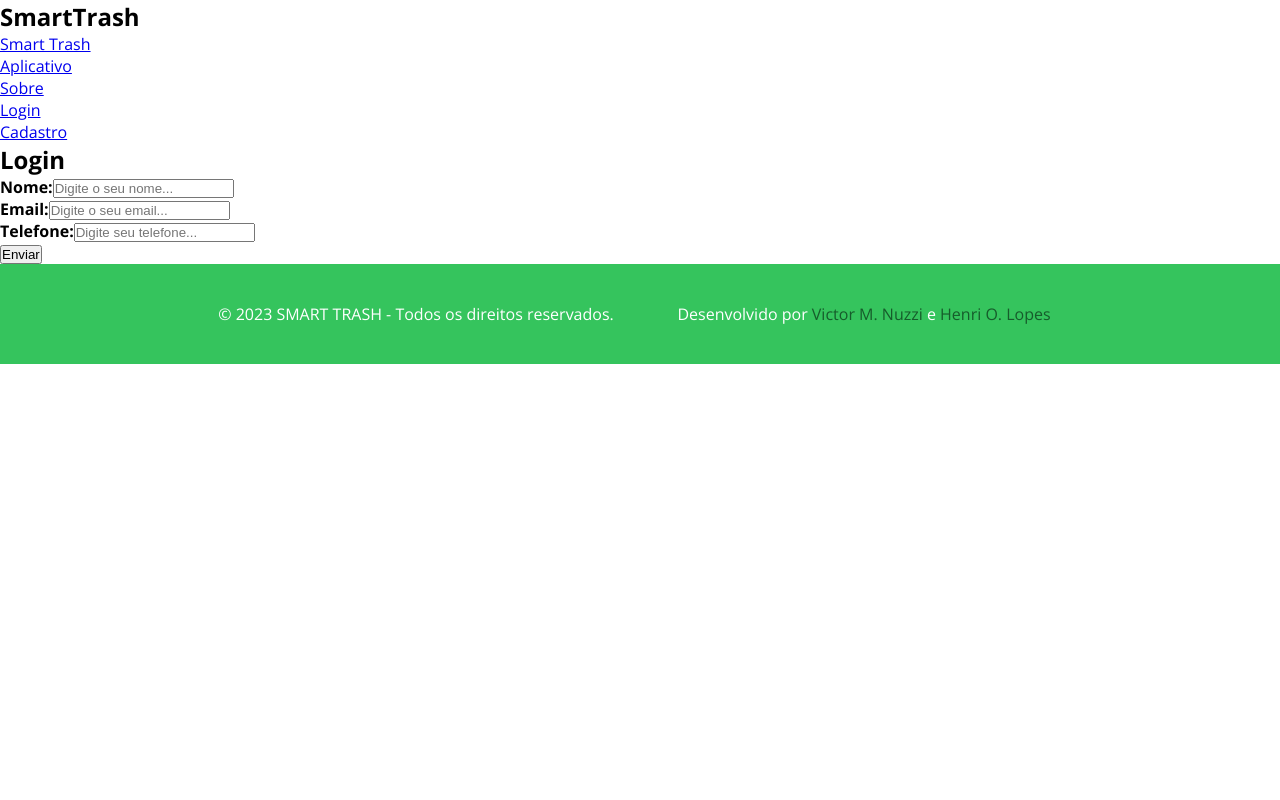
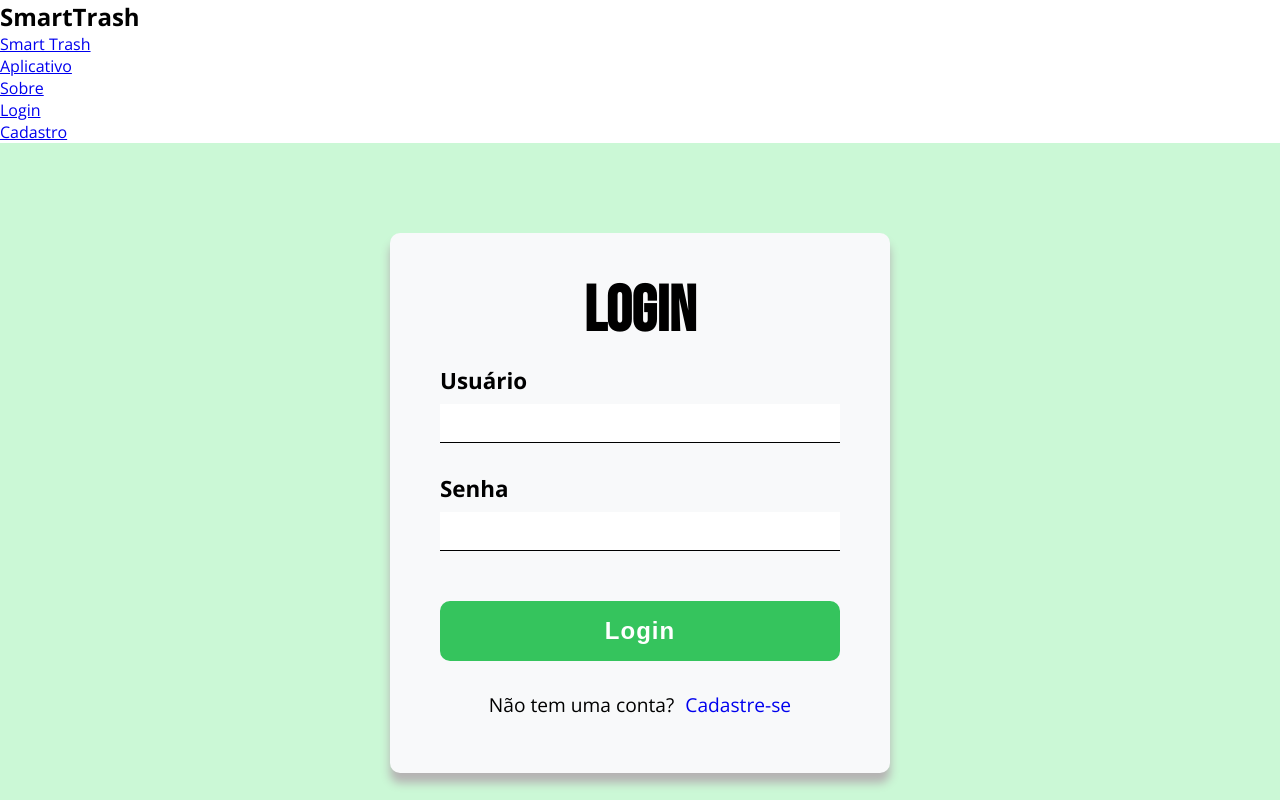
Before and after one commit to Challenge-FIAP2023/js-sprint4, a React (Vite) app: page /login in a window 1280 px wide. Shown: the top 800 px of the page. Built offline with nearby package versions, Linux system fonts and the light colour scheme.

Commit message:
Login feito

```diff
--- a/src/assets/styles/Button.style.jsx
+++ b/src/assets/styles/Button.style.jsx
@@ -21,9 +21,20 @@ export const ContentButton = styled.a`
 
 `
 
-export const LoginButton = styled(ContentButton)`
+export const LoginButton = styled.button`
     width: 100%;
     margin-top: 20px;
+    padding: 14px 24px;
+    border-radius: 10px;
+    transition: .5s;
+    text-decoration: none;
+    letter-spacing: 1px;
+    cursor: pointer;
+    border: 2px solid ${primaryColor};
+    background-color: ${primaryColor};
+    color: #fff;
+    font-size: 1.5rem;
+    font-weight: bold;
 
     &:hover {
         background-color: #1d6e34;
--- a/src/assets/styles/Footer.style.jsx
+++ b/src/assets/styles/Footer.style.jsx
@@ -1,5 +1,5 @@
-import styled from 'styled-components'
-import { primaryColor } from './variables'
+import styled from 'styled-components';
+import { primaryColor } from './variables';
 
 export const FooterContainer = styled.footer `
     height: 100px;
--- /dev/null
+++ b/src/assets/styles/Login.style.jsx
@@ -0,0 +1,81 @@
+import styled from 'styled-components';
+import { bgGray, titleFont } from './variables';
+
+
+// -------------------- Login - Formulário --------------------
+
+export const FormContainer = styled.div`
+    width: 500px;
+    height: 540px;
+    background-color: ${bgGray};
+    box-shadow: 0 10px 10px 0 #b5b3b3;
+    border-radius: 10px;
+`
+
+export const FormLogin = styled.form`
+    width: 100%;
+    height: 100%;
+    padding: 8% 10%;
+`
+
+export const Fieldset = styled.fieldset`
+    height: 100%;
+    width: 100%;
+    display: flex;
+    flex-direction: column;
+    justify-content: space-between;
+    border: 0;
+`
+
+export const FormHeader = styled.div`
+    width: 100%;
+    text-align: center;
+
+    h2 {
+        height: 100%;
+        margin: 0 auto;
+        font-family: ${titleFont};
+        font-size: 4rem;
+    }
+`
+
+export const InputGroup = styled.div`
+    width: 100%;
+    height: 100%;
+    display: flex;
+    flex-direction: column;
+    justify-content: center;
+    align-items: center;
+    gap: 30px;
+`
+
+export const InputBox = styled.div`
+    width: 100%;
+    display: flex;
+    flex-direction: column;
+    gap: 8px;
+
+    label {
+        font-size: 1.4rem;
+        font-weight: bold;
+    }
+
+    input {
+        padding: 8px;
+        border: 0px;
+        border-bottom: 1px solid black;
+        font-size: 1.2rem;
+    }
+`
+
+export const ButtonBox = styled.div`
+    width: 100%;
+`
+
+export const SingUpBox = styled.div`
+    font-size: 1.2rem;
+    a {
+        text-decoration: none;
+        margin-left: 6px;
+    }
+`
--- a/src/components/Nav.jsx
+++ b/src/components/Nav.jsx
@@ -1,5 +1,5 @@
-import { } from 'react'
-import { Link } from "react-router-dom"
+import { } from 'react';
+import { Link } from "react-router-dom";
 
 function Nav (){
 return (
--- a/src/routes/Login.jsx
+++ b/src/routes/Login.jsx
@@ -1,54 +1,66 @@
-import { } from 'react'
+import { } from 'react';
+import { Link } from "react-router-dom";
+
+import { GreenSection } from '../assets/styles/Base.style.jsx'
+import { LoginButton } from '../assets/styles/Button.style.jsx';
+import { FormContainer, FormLogin, Fieldset, FormHeader, InputGroup, InputBox, ButtonBox, SingUpBox } from '../assets/styles/Login.style.jsx';
 
 function Login(){
 
     const validarFormulario =()=> {
 
-        let nomeInput =  document.getElementById("nome").value
-        let telInput = document.getElementById("telefone").value
-        let emailInput = document.getElementById("email").value
+        let usernameInput =  document.getElementById("username").value
+        let passwordInput = document.getElementById("password").value
 
-        if(nomeInput == "" || telInput == "" || emailInput == ""){
+        if(usernameInput == "" || passwordInput == ""){
             alert("Por favor, preencha todos os campos.")
         }else{
             alert("Seus dados foram registrados com sucesso.")
         }
 
-        localStorage.setItem('usuario', nomeInput);
-        localStorage.setItem('tel', telInput);
-        localStorage.setItem('email', emailInput);
+        localStorage.setItem('username', usernameInput);
+        localStorage.setItem('Password', passwordInput);
     };
-
 
 
     return(
         <>
-        <section className="container bg">
-            <div className="form-container">
-                <div className="form-header">
-                    <h2>Login</h2>
-                </div>
+        <GreenSection>
+            <FormContainer>
+                <FormLogin>
+                    <Fieldset>
+                        <FormHeader>
+                            <h2>Login</h2>
+                        </FormHeader>
 
-                <form className="form">
-                    <div className="form-content">
-                        <label htmlFor="nome"><strong>Nome:</strong></label>
-                        <input type="text" id="nome" name="nome" placeholder="Digite o seu nome..."/>
-                    </div>
-                    <div className="form-content">
-                        <label htmlFor="email"><strong>Email:</strong></label>
-                        <input type="text" id="email" name="email" placeholder="Digite o seu email..."/>
+                        <InputGroup>
 
-                    </div>
+                            <InputBox>
+                                <label htmlFor="username">Usuário</label>
+                                <input type="text" id="username" name="username"/>
+                            </InputBox>
 
-                    <div className="form-content">
-                        <label htmlFor="telefone"><strong>Telefone:</strong></label>
-                        <input type="tel" id="telefone" name="telefone" placeholder="Digite seu telefone..."/>
-                    </div>
+                            <InputBox>
+                                <label htmlFor="password">Senha</label>
+                                <input type="text" id="password" name="password"/>
+                            </InputBox>
 
-                    <button type="submit" className="form-btn" onClick={validarFormulario}>Enviar</button>
-                </form>
-            </div>
-        </section>
+                            <ButtonBox>
+                                <LoginButton type="submit" onClick={validarFormulario}>Login</LoginButton>
+                            </ButtonBox>
+
+                            <SingUpBox>
+                                <p>Não tem uma conta? <Link to="/cadastro">Cadastre-se</Link></p>
+
+                            </SingUpBox>
+
+                        </InputGroup>
+
+                    </Fieldset>
+
+                </FormLogin>
+            </FormContainer>
+        </GreenSection>
         </>
     )
 }
```
